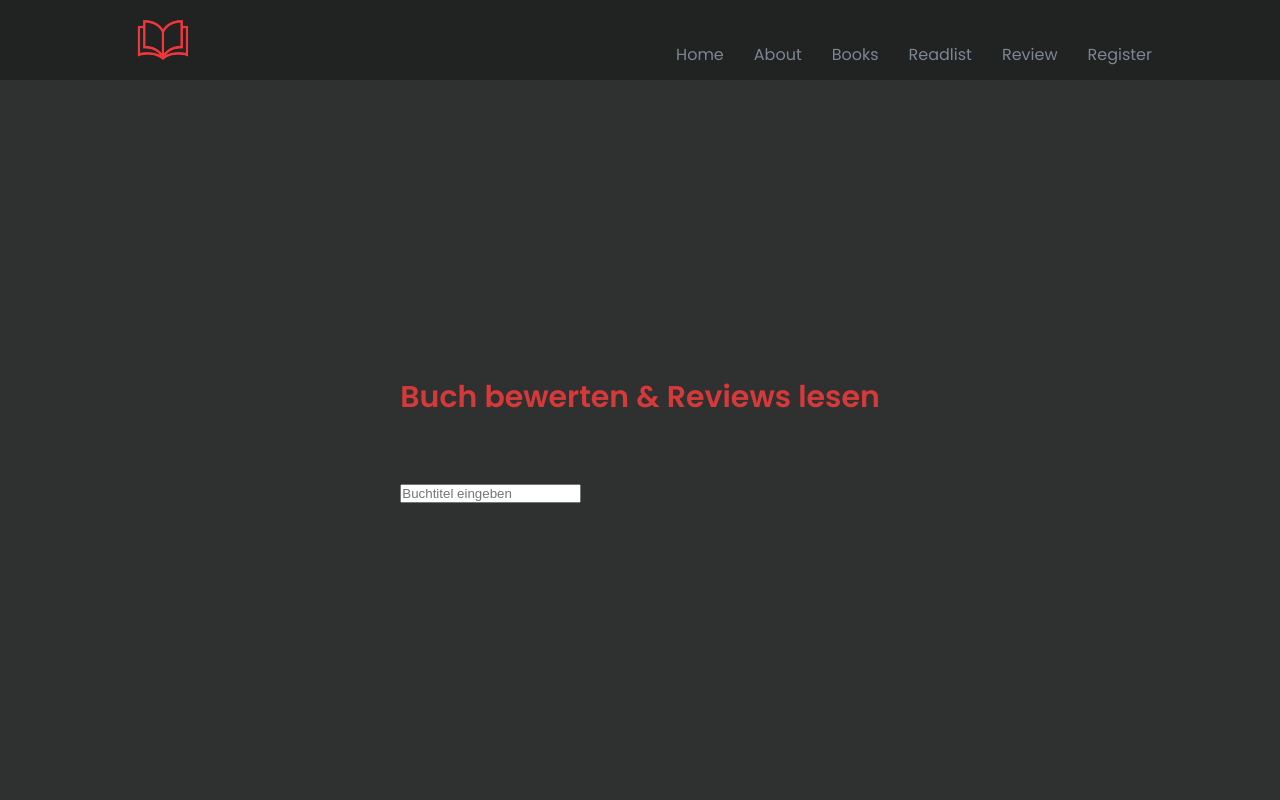
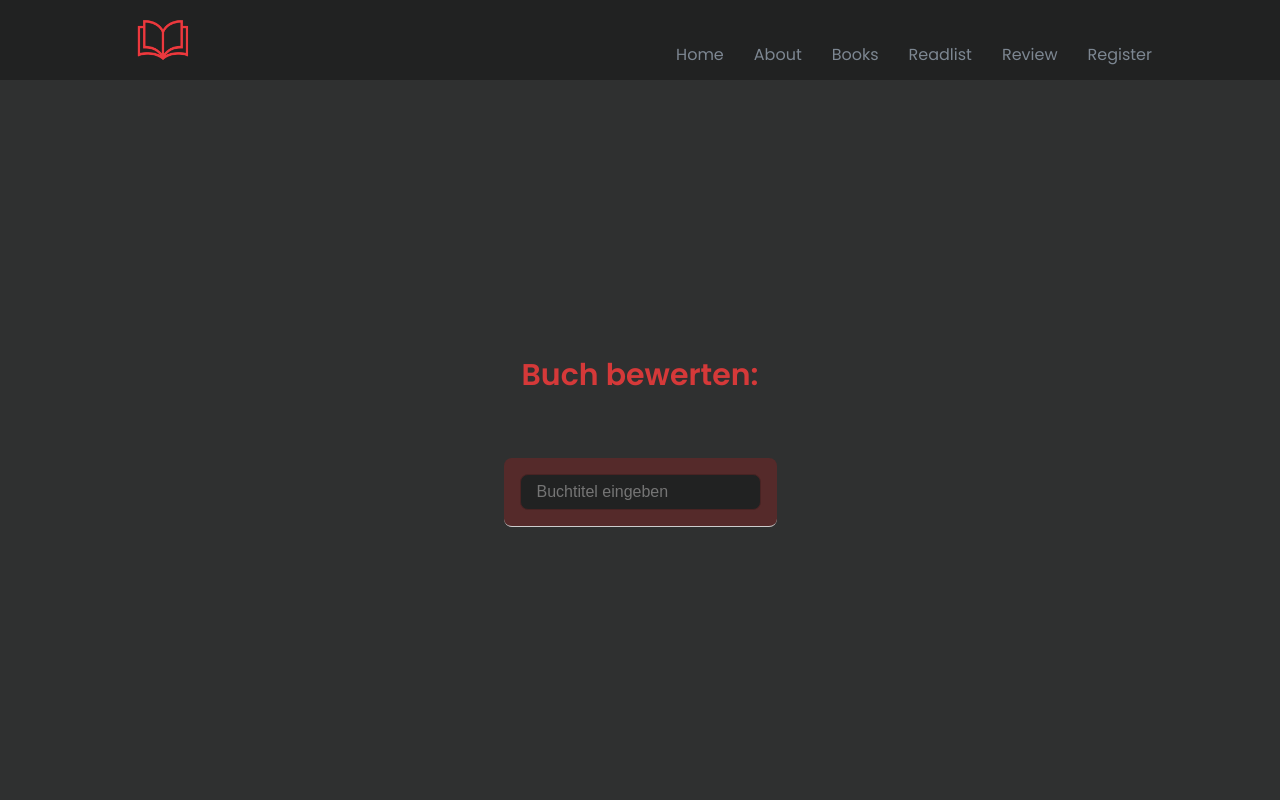
Before and after one commit to isabellaschwr/Web2, a React (Create React App) app in the folder frontend/: page /review in a window 1280 px wide. Shown: the top 800 px of the page. Built offline with nearby package versions, Linux system fonts and the light colour scheme.

Commit message:
design änderungen bei review

```diff
--- a/frontend/src/App.css
+++ b/frontend/src/App.css
@@ -523,3 +523,27 @@ footer i {
   border: 2px solid #7de980;
   background-color:  #065409;
 }
+
+
+/*Reviews */
+
+
+.search-bar2 {
+  padding: 1rem;
+  background-color: #552a2a;
+  text-align: center;
+  border-bottom: 1px solid #ccc;
+  border-radius: 8px;;
+}
+
+
+.search-bar2 input {
+  padding: 0.5rem 1rem;
+  width: 100%;
+  max-width: 400px;
+  font-size: 1rem;
+  border: 1px solid #482323;
+  border-radius: 8px;
+  background-color: var(--primaryBackground);
+  color: white;
+}
--- a/frontend/src/components/pages/Review.jsx
+++ b/frontend/src/components/pages/Review.jsx
@@ -57,9 +57,9 @@ export const Review = () => {
   return (
     <section className="review">
       <div className="container">
-        <Heading title=" Buch bewerten & Reviews lesen" />
+        <Heading title=" Buch bewerten:" />
 
-        <div className="my-6">
+        <div className="search-bar2">
           <input
             type="text"
             value={bookTitle}
@@ -70,9 +70,9 @@ export const Review = () => {
 
           {bookTitle && (
             <div className="reviews">
-              <h2 className="text-xl font-semibold mb-2">🔍 Reviews zu: „{bookTitle}“</h2>
+              <h2 className="text-xl font-semibold mb-2"> Reviews zu: '{bookTitle}'</h2>
               {reviews.length === 0 ? (
-                <p className="text-gray-500">Noch keine Bewertungen vorhanden.</p>
+                <p className="text-gray-500">Noch keine Bewertungen abgegeben.</p>
               ) : (
                 <ul className="space-y-4">
                   {reviews.map((r) => (
@@ -90,7 +90,7 @@ export const Review = () => {
 
         {bookTitle && (
           <form onSubmit={handleSubmit} className="border p-4 rounded shadow mt-6">
-            <h3 className="text-lg font-semibold mb-2">📝 Eigene Review schreiben</h3>
+            <h3 className="text-lg font-semibold mb-2"> Review schreiben</h3>
 
             <label className="block mb-2">Bewertung (1–5 Sterne):</label>
             <select
@@ -108,7 +108,7 @@ export const Review = () => {
             <textarea
               value={reviewText}
               onChange={(e) => setReviewText(e.target.value)}
-              placeholder="Deine Meinung zum Buch..."
+              placeholder="Ihre Meinung zum Buch..."
               className="border p-2 w-full rounded mb-4"
               rows={4}
               required
```
